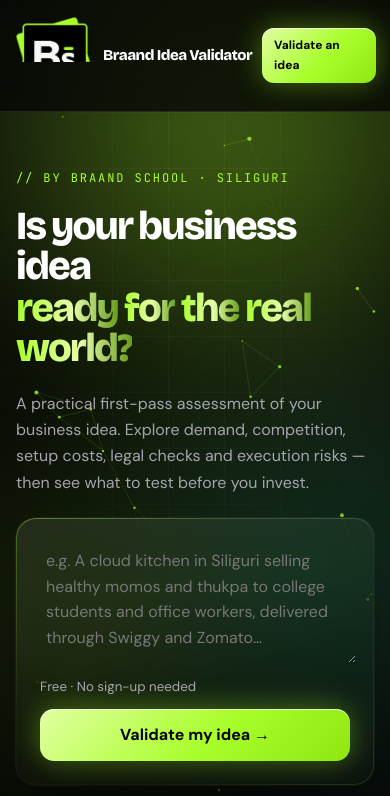
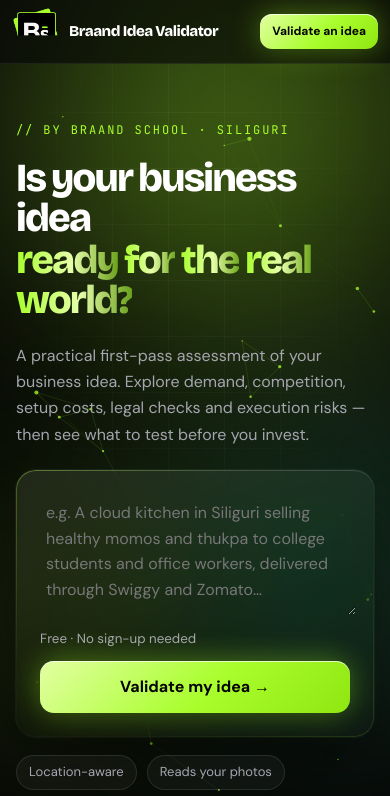
Before and after one commit to leaxfyl/Braand-Idea-Validator, a Next.js app in the folder biv-work/: page / in a window 390 px wide. Shown: the top 796 px of the page. Built offline with nearby package versions, Linux system fonts and the light colour scheme.

Commit message:
Restore slim translucent navigation header and fit full logo

```diff
--- a/biv-work/app/globals.css
+++ b/biv-work/app/globals.css
@@ -31,11 +31,11 @@ p{margin:0}
 .mut,small{color:var(--mut)}
 .tag{font-family:var(--fm),ui-monospace,monospace;font-size:12px;letter-spacing:.16em;text-transform:uppercase;color:var(--lime)}
 .wrap{max-width:1080px;margin:0 auto;padding:20px 18px 90px}
-.top{position:sticky;top:0;z-index:30;display:flex;justify-content:space-between;align-items:center;gap:24px;min-height:112px;height:auto;padding:12px 20px;overflow:visible!important;box-sizing:border-box;backdrop-filter:blur(16px);background:rgba(5,5,5,.78);border-bottom:1px solid var(--line)}
+.top{position:sticky;top:0;z-index:30;display:flex;justify-content:space-between;align-items:center;gap:24px;min-height:72px;height:auto;padding:8px 20px;overflow:visible;box-sizing:border-box;backdrop-filter:blur(16px);-webkit-backdrop-filter:blur(16px);background:rgba(5,5,5,.62);border-bottom:1px solid rgba(255,255,255,.07)}
 .top nav{display:flex;gap:20px;align-items:center;font-size:14px}
 .top nav a:not(.btn){color:var(--mut)}.top nav a:not(.btn):hover{color:#fff}
-.logo{display:inline-flex;gap:12px;align-items:center;align-self:center;height:auto!important;min-height:90px!important;min-width:0;flex:0 0 auto;overflow:visible!important;line-height:1;font-family:var(--fd),sans-serif;font-weight:800;font-size:18px;white-space:nowrap}
-.brand-logo-image{display:block!important;position:static!important;box-sizing:content-box!important;width:80px!important;height:81px!important;min-width:80px!important;min-height:81px!important;max-width:80px!important;max-height:81px!important;flex:0 0 80px!important;object-fit:contain!important;object-position:center!important;overflow:visible!important;clip-path:none!important;transform:none!important;vertical-align:middle}.logo b{display:block;min-width:0;font-family:var(--fd),sans-serif;font-weight:800;letter-spacing:-.035em;line-height:1.1}.logo em{display:none}
+.logo{display:inline-flex;gap:12px;align-items:center;height:52px;min-height:0!important;min-width:0;flex:0 0 auto;overflow:visible;line-height:1;font-family:var(--fd),sans-serif;font-weight:800;font-size:18px;white-space:nowrap}
+.brand-logo-image{display:block!important;position:static!important;box-sizing:border-box!important;width:48px!important;height:49px!important;min-width:48px!important;min-height:49px!important;max-width:48px!important;max-height:49px!important;flex:0 0 48px!important;object-fit:contain!important;object-position:center!important;overflow:visible!important;clip-path:none!important;transform:none!important;vertical-align:middle}.logo b{display:block;min-width:0;font-family:var(--fd),sans-serif;font-weight:800;letter-spacing:-.035em;line-height:1.1}.logo em{display:none}
 .logo em{font-style:normal;color:var(--mut);font-weight:500;font-size:14px;font-family:var(--fb),sans-serif}
 .glass{position:relative;background:linear-gradient(160deg,rgba(255,255,255,.09),rgba(255,255,255,.025) 60%);backdrop-filter:blur(18px) saturate(1.3);border-radius:24px;padding:22px;box-shadow:0 1px 0 rgba(255,255,255,.12) inset,0 28px 60px -24px rgba(0,0,0,.85),0 0 0 1px rgba(255,255,255,.06)}
 .glass:before{content:'';position:absolute;inset:0;border-radius:inherit;padding:1px;background:linear-gradient(140deg,rgba(167,254,43,.6),rgba(255,255,255,.04) 35%,rgba(255,255,255,.04) 65%,rgba(167,254,43,.28));-webkit-mask:linear-gradient(#000 0 0) content-box,linear-gradient(#000 0 0);-webkit-mask-composite:xor;mask:linear-gradient(#000 0 0) content-box exclude,linear-gradient(#000 0 0);mask-composite:exclude;pointer-events:none;opacity:.5;transition:opacity .3s}
@@ -154,10 +154,10 @@ details{border-top:1px solid var(--line);padding:12px 0}summary{cursor:pointer;l
 
 /* Responsive polish and reduced-motion safety */
 @media(max-width:640px){
-  .top{gap:10px;min-height:112px;height:auto;overflow:visible!important}
-  .logo{gap:8px;font-size:14px;height:auto!important;min-height:90px!important;overflow:visible!important}
+  .top{gap:10px;min-height:64px;height:auto;padding:7px 12px}
+  .logo{gap:8px;font-size:14px;height:48px;min-height:0!important}
   .wrap{padding:14px 16px 64px}
-  .top{padding:10px 14px;overflow:visible!important}
+  .top{padding:7px 12px;min-height:64px}
   .logo{gap:9px;font-size:15px}.logo em{display:none}
   .top nav{gap:8px}.top nav .btn{padding:8px 12px;font-size:12px}
   .hero2{padding:38px 0 42px;gap:28px}
@@ -173,7 +173,7 @@ details{border-top:1px solid var(--line);padding:12px 0}summary{cursor:pointer;l
   .stats{grid-template-columns:repeat(3,minmax(0,1fr))}
   .glass{padding:18px;border-radius:20px}
 }
-@media(max-width:380px){.logo{font-size:12px;gap:6px;min-height:90px!important}.hero2 h1{font-size:clamp(34px,10vw,38px)}.logo b{font-size:14px}.top nav .btn{font-size:11px;padding:7px 9px}}
+@media(max-width:380px){.logo{font-size:12px;gap:6px;min-height:0!important;height:44px}.hero2 h1{font-size:clamp(34px,10vw,38px)}.logo b{font-size:14px}.top nav .btn{font-size:11px;padding:7px 9px}}
 @media(prefers-reduced-motion:reduce){html{scroll-behavior:auto}.mq>div{animation:none}.bg i{animation:none}.gring{animation:none}}
 
 /* Validation flow */
```
